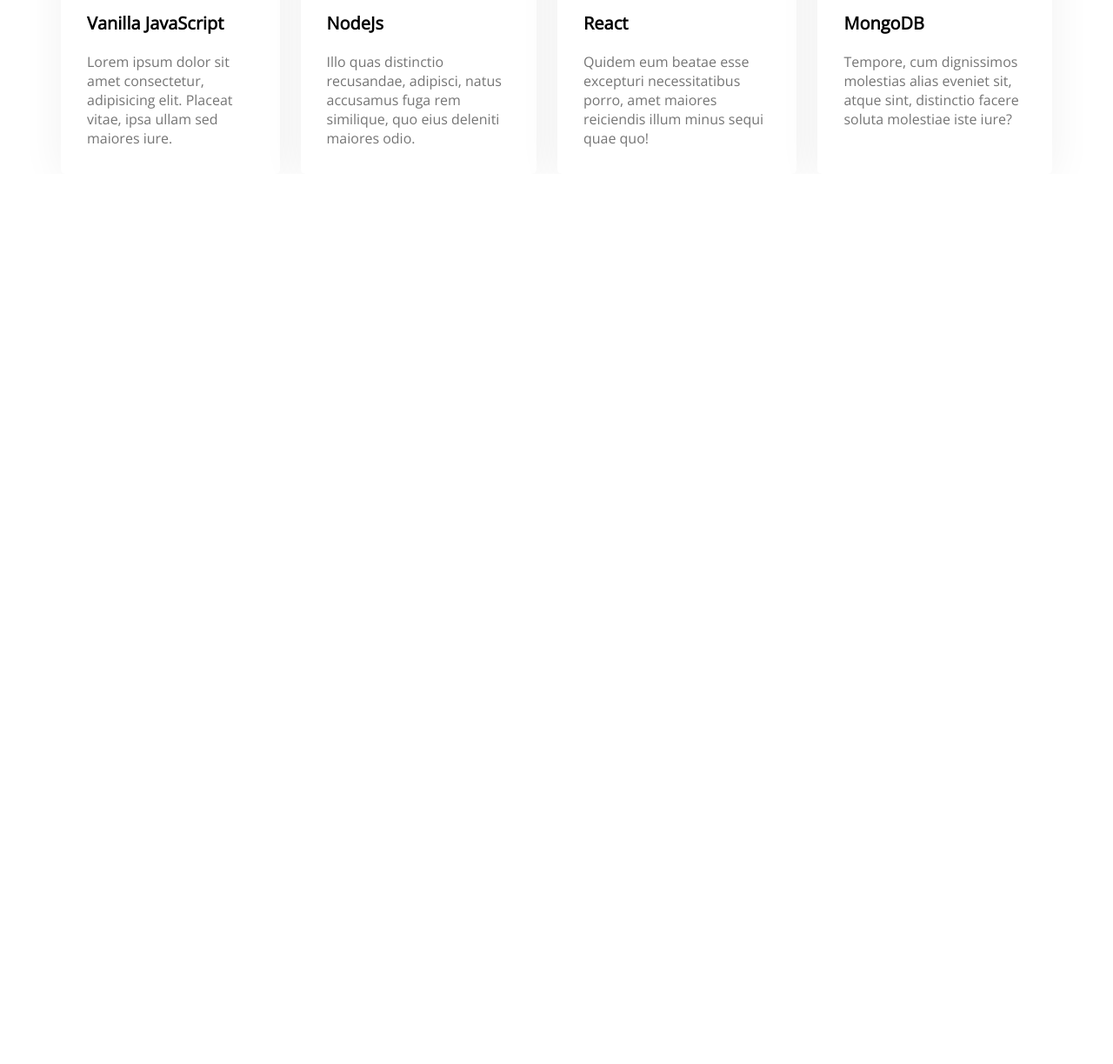
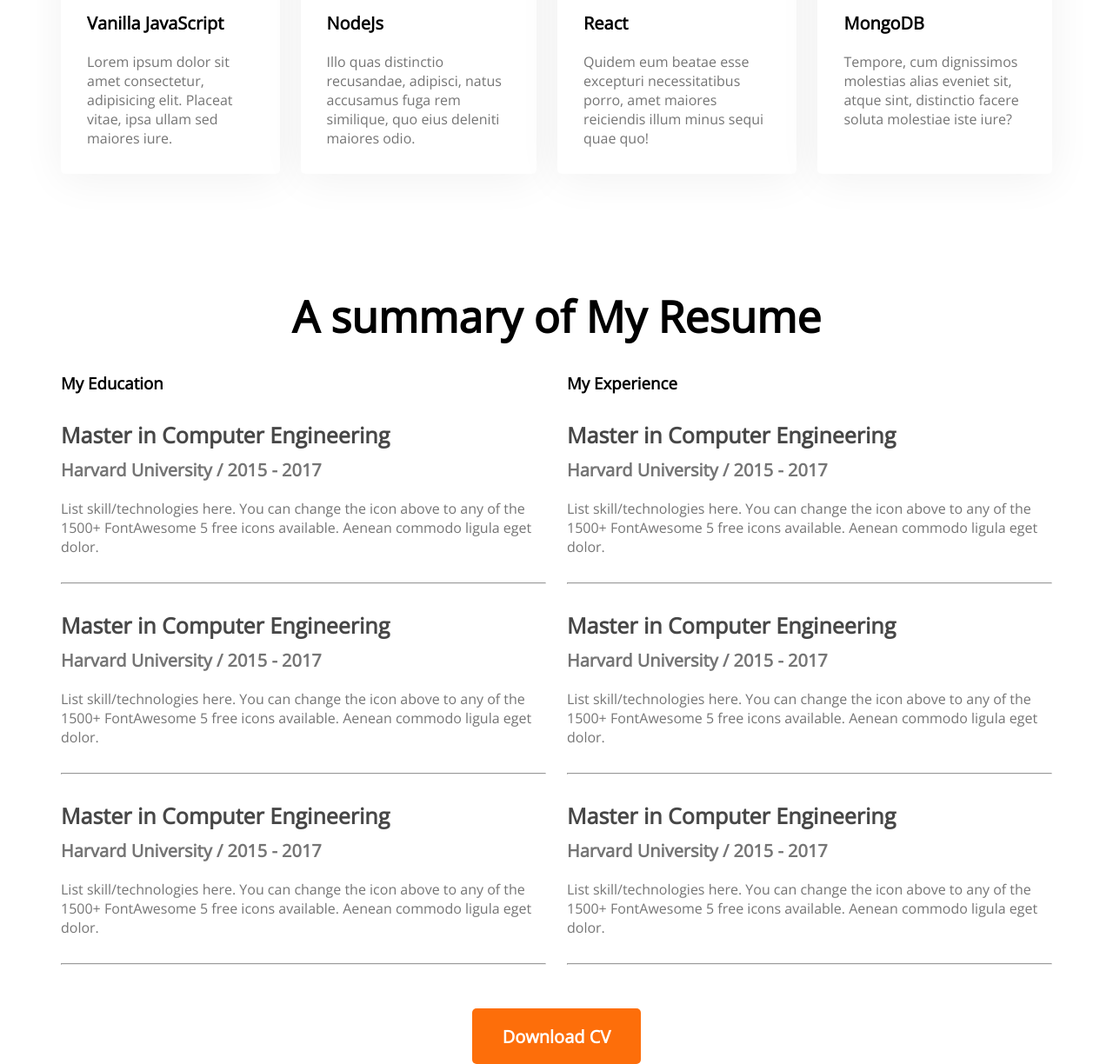
Before and after one commit to Ridwan-Rimon/First-developer-portfolio, a plain HTML site: page index.html in a window 1280 px wide. Shown: the part 1832-3056 px from the top of the page at 87% size. Before the commit the page ends 2032 px from the top, so only its background shows below. Drawn offline with nearby package versions, Linux system fonts and the light colour scheme.

Commit message:
added resume content

```diff
--- a/index.html
+++ b/index.html
@@ -92,6 +92,64 @@
                 </div>
 
             </section>
+            <section class="resume">
+                <!-- resume section -->
+                <h3 class="section-title">A summary of My Resume</h3>
+                <div class="resume-content">
+                    <div>
+                        <h3 class="resume-title">My Education</h3>
+                        <div class="resume-item">
+                            <h4 class="title">Master in Computer Engineering</h4>
+                            <h5 class="sub-title">Harvard University / 2015 - 2017</h5>
+                            <p class="description">List skill/technologies here. You can change the icon above
+                                to any of the 1500+ FontAwesome 5 free icons available. Aenean commodo ligula eget dolor.</p>
+                        </div>
+                        <hr>
+                        <div class="resume-item">
+                            <h4 class="title">Master in Computer Engineering</h4>
+                            <h5 class="sub-title">Harvard University / 2015 - 2017</h5>
+                            <p class="description">List skill/technologies here. You can change the icon above
+                                to any of the 1500+ FontAwesome 5 free icons available. Aenean commodo ligula eget dolor.</p>
+                        </div>
+                        <hr>
+                        <div class="resume-item">
+                            <h4 class="title">Master in Computer Engineering</h4>
+                            <h5 class="sub-title">Harvard University / 2015 - 2017</h5>
+                            <p class="description">List skill/technologies here. You can change the icon above
+                                to any of the 1500+ FontAwesome 5 free icons available. Aenean commodo ligula eget dolor.</p>
+                        </div>
+                        <hr>
+                    </div>
+                    <div>
+                        <h3 class="resume-title">My Experience</h3>
+                        <div class="resume-item">
+                            <h4 class="title">Master in Computer Engineering</h4>
+                            <h5 class="sub-title">Harvard University / 2015 - 2017</h5>
+                            <p class="description">List skill/technologies here. You can change the icon above
+                                to any of the 1500+ FontAwesome 5 free icons available. Aenean commodo ligula eget dolor.</p>
+                        </div>
+                        <hr>
+                        <div class="resume-item">
+                            <h4 class="title">Master in Computer Engineering</h4>
+                            <h5 class="sub-title">Harvard University / 2015 - 2017</h5>
+                            <p class="description">List skill/technologies here. You can change the icon above
+                                to any of the 1500+ FontAwesome 5 free icons available. Aenean commodo ligula eget dolor.</p>
+                        </div>
+                        <hr>
+                        <div class="resume-item">
+                            <h4 class="title">Master in Computer Engineering</h4>
+                            <h5 class="sub-title">Harvard University / 2015 - 2017</h5>
+                            <p class="description">List skill/technologies here. You can change the icon above
+                                to any of the 1500+ FontAwesome 5 free icons available. Aenean commodo ligula eget dolor.</p>
+                        </div>
+                        <hr>
+                    </div>
+
+                </div>
+                <div class="resume-button">
+                    <button class="btn-primary">Download CV</button>
+                </div>
+            </section>
                 </main>
         <footer>
 
--- a/styles/portfolio.css
+++ b/styles/portfolio.css
@@ -140,3 +140,32 @@ section{
 }
 
 /* resume styles */
+.resume-content{
+    display: flex;
+    gap: 24px;
+}
+.resume-item{
+    margin-top: 30px;
+    margin-bottom: 30px;
+}
+.resume .title{
+    color:#474747;
+    font-size: 25px;
+    font-weight: 700;
+    margin-bottom: 10px;
+
+}
+.resume .sub-title{
+    color: #757575;
+    font-size: 20px;
+    font-weight: 600;
+    margin-bottom: 20px;
+}
+.resume .description{
+    color: #757575;
+
+}
+.resume-button{
+    margin-top: 50px;
+    text-align: center;
+}
```
